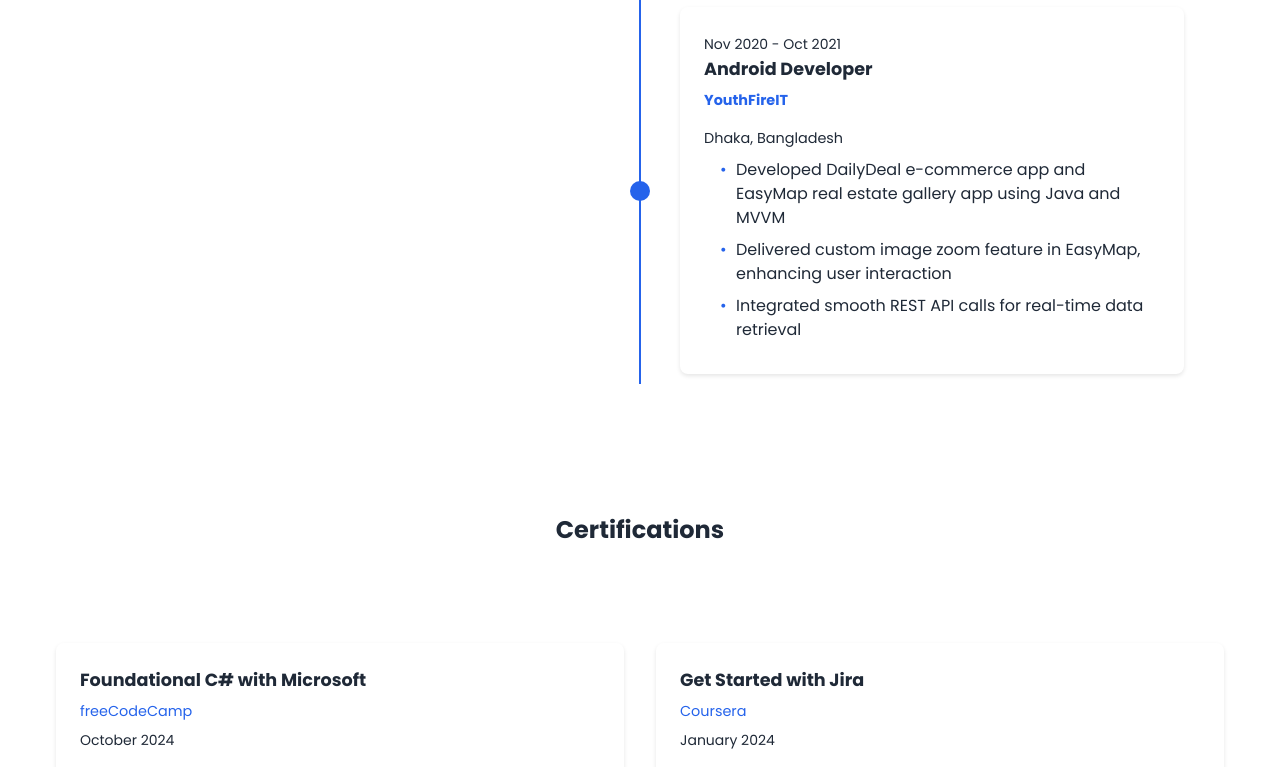
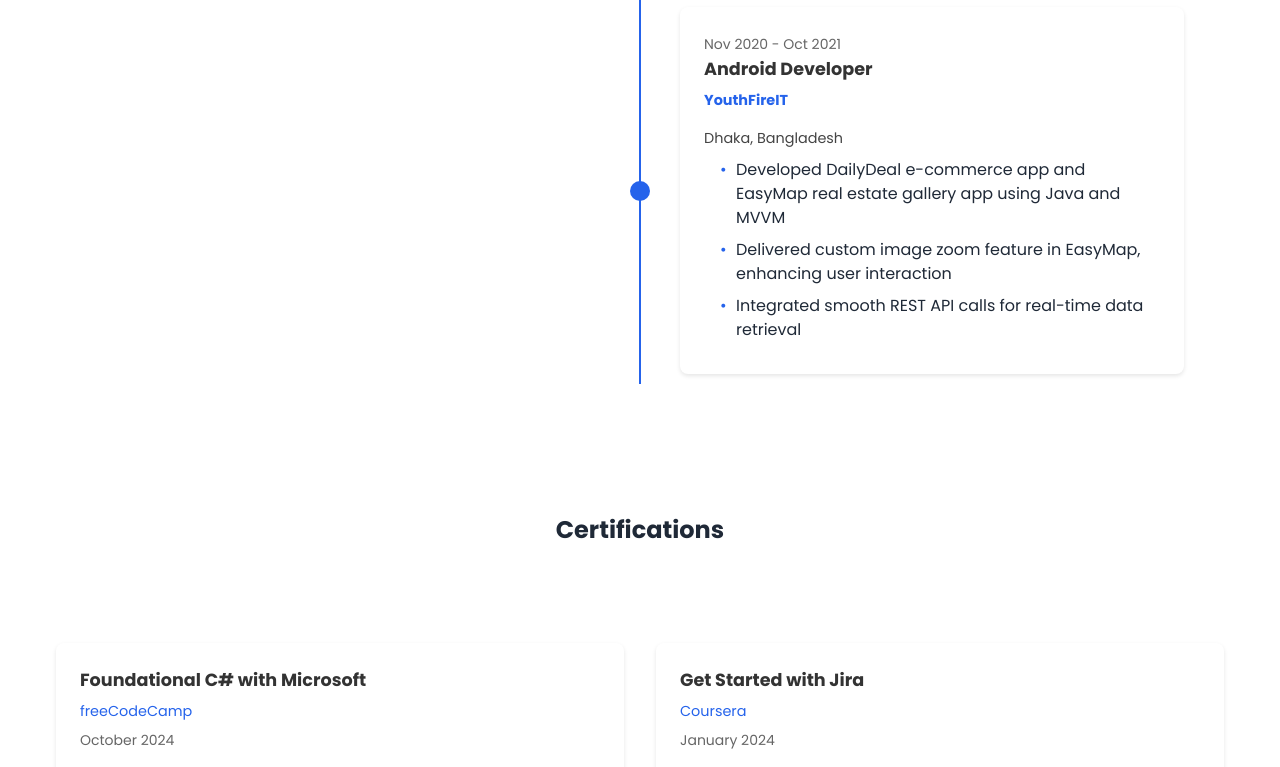
Before and after one commit to fitareq/fitareq.github.io, a plain HTML site: page index.html in a window 1280 px wide. Shown: the part 5102-5869 px from the top of the page. Drawn offline with Linux system fonts and the light colour scheme; no server answers.

Commit message:
Fix styling issues for education, experience, and certification sections

```diff
--- a/css/style.css
+++ b/css/style.css
@@ -706,7 +706,7 @@ a {
     content: '';
     position: absolute;
     width: 2px;
-    background: var(--primary-color);
+    background: #2563eb;
     top: 0;
     bottom: 0;
     left: 50%;
@@ -730,7 +730,7 @@ a {
 
 .timeline-content {
     padding: 1.5rem;
-    background: var(--container-color);
+    background: #fff;
     border-radius: 0.5rem;
     box-shadow: 0 2px 4px rgba(0, 0, 0, 0.1);
     position: relative;
@@ -741,7 +741,7 @@ a {
     position: absolute;
     width: 20px;
     height: 20px;
-    background: var(--primary-color);
+    background: #2563eb;
     border-radius: 50%;
     top: 50%;
     transform: translateY(-50%);
@@ -756,25 +756,25 @@ a {
 }
 
 .timeline-date {
-    color: var(--text-color-light);
+    color: #666;
     font-size: 0.875rem;
     margin-bottom: 0.5rem;
 }
 
 .timeline-title {
     font-size: 1.1rem;
-    color: var(--text-color);
+    color: #333;
     margin-bottom: 0.5rem;
 }
 
 .timeline-subtitle {
-    color: var(--primary-color);
+    color: #2563eb;
     font-size: 0.9rem;
     margin-bottom: 1rem;
 }
 
 .timeline-description {
-    color: var(--text-color);
+    color: #444;
     font-size: 0.9rem;
     line-height: 1.6;
 }
@@ -794,7 +794,7 @@ a {
 
 .timeline-list li::before {
     content: '•';
-    color: var(--primary-color);
+    color: #2563eb;
     position: absolute;
     left: 0;
 }
@@ -808,7 +808,7 @@ a {
 }
 
 .certification-card {
-    background: var(--container-color);
+    background: #fff;
     border-radius: 0.5rem;
     padding: 1.5rem;
     box-shadow: 0 2px 4px rgba(0, 0, 0, 0.1);
@@ -821,18 +821,18 @@ a {
 
 .certification-title {
     font-size: 1.1rem;
-    color: var(--text-color);
+    color: #333;
     margin-bottom: 0.5rem;
 }
 
 .certification-issuer {
-    color: var(--primary-color);
+    color: #2563eb;
     font-size: 0.9rem;
     margin-bottom: 0.5rem;
 }
 
 .certification-date {
-    color: var(--text-color-light);
+    color: #666;
     font-size: 0.875rem;
     margin-bottom: 1rem;
 }
@@ -841,7 +841,7 @@ a {
     display: inline-flex;
     align-items: center;
     gap: 0.5rem;
-    color: var(--primary-color);
+    color: #2563eb;
     font-size: 0.9rem;
     text-decoration: none;
     transition: gap 0.3s;
```
